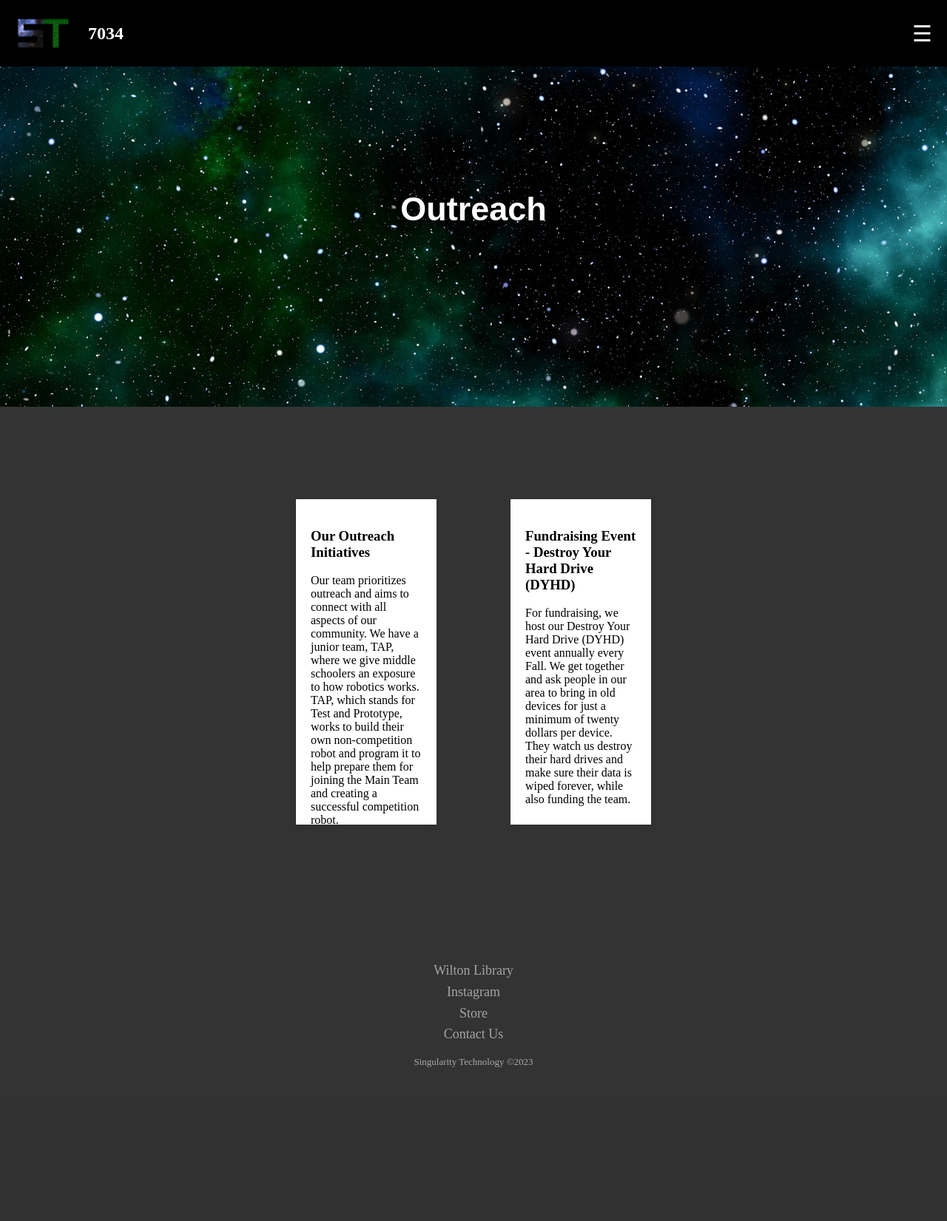
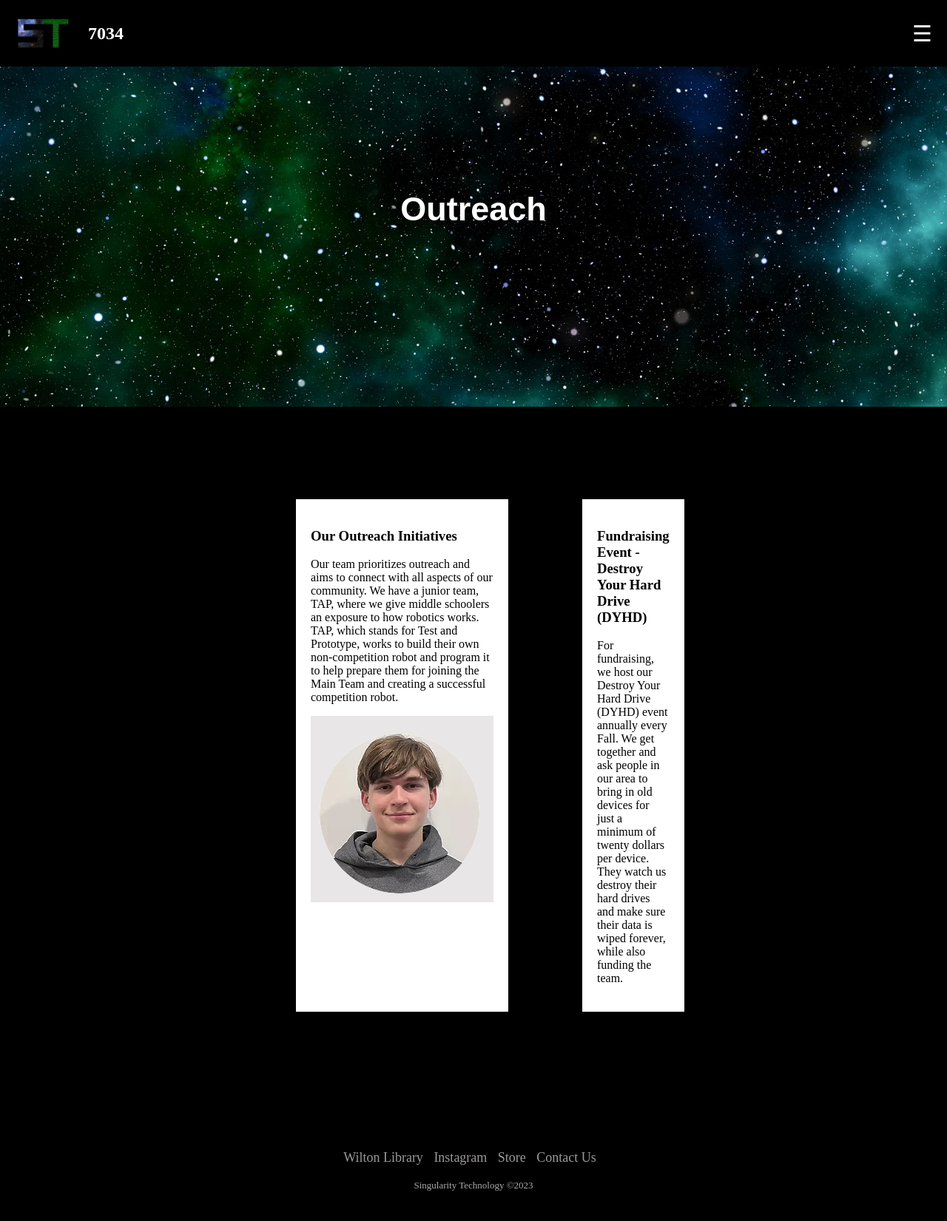
Before and after one commit to TotalSimplicity/Singularity-Technology-Website, a PHP site: page /outreach.php in a window 1280 px wide. Shown: the whole page at 74% size. Before the commit the page ends 1443 px from the top, so only its background shows below. Run offline with PHP 8.4, Linux system fonts and the light colour scheme; some libraries are stand-ins or nearby versions; some web fonts are replaced.

Commit message:
Minor fixes + outreach page

```diff
--- a/contact.php
+++ b/contact.php
@@ -68,13 +68,13 @@
   <div class="container">
     <form action="message-send.php" method="post">
       <label for="name">Name</label>
-      <input type="text" id="fname" name="name" placeholder="Your name..">
+      <input type="text" id="fname" name="name" placeholder="Your name...">
       <label for="email">Email</label>
-      <input type="text" id="email" name="email" placeholder="Your email..">
+      <input type="text" id="email" name="email" placeholder="Your email...">
 
 
       <label for="message">Message</label>
-      <textarea id="message" name="message" placeholder="Write something.." style="height:200px"></textarea>
+      <textarea id="message" name="message" placeholder="Write something..." style="height:200px"></textarea>
 
       <input type="submit" value="Submit">
     </form>
--- a/footer.php
+++ b/footer.php
@@ -1,73 +1,19 @@
-<link href="style.css" rel="stylesheet">
-<style>
-    .footer-basic {
-  padding:40px 0;
-  color:#c4bfbe;
-}
-
-.footer-basic ul {
-  padding:0;
-  list-style:none;
-  text-align:center;
-  font-size:18px;
-  line-height:1.6;
-  margin-bottom:0;
-}
-
-.footer-basic li {
-  padding:0 10px;
-}
-
-.footer-basic ul a {
-  color:inherit;
-  text-decoration:none;
-  opacity:0.8;
-}
-
-.footer-basic ul a:hover {
-  opacity:1;
-}
-
-.footer-basic .social {
-  text-align:center;
-  padding-bottom:25px;
-}
-
-.footer-basic .social > a {
-  font-size:24px;
-  width:40px;
-  height:40px;
-  line-height:40px;
-  display:inline-block;
-  text-align:center;
-  border-radius:50%;
-  border:1px solid #ccc;
-  margin:0 8px;
-  color:inherit;
-  opacity:0.75;
-}
-
-.footer-basic .social > a:hover {
-  opacity:0.9;
-}
-
-.footer-basic .copyright {
-  margin-top:15px;
-  text-align:center;
-  font-size:13px;
-  color:#aaa;
-  margin-bottom:0;
-}
-</style>
+<!DOCTYPE html>
+<html lang="en">
+<head>
+    <meta charset="UTF-8">
+    <meta name="viewport" content="width=device-width, initial-scale=1.0">
+    <title>Footer Example</title>
+    <link href="style.css" rel="stylesheet">
+</head>
 <body>
     <div class="footer-basic">
         <footer>
-
             <ul class="list-inline">
-                <li class="list-inline-item"><a href="https://www.wiltonlibrary.org">Wilton Library</a></li>
-                <li class="list-inline-item"><a href="https://www.instagram.com/singularitytechnology/">Instagram</a></li>
-                <li class="list-inline-item"><a href="https://sites.google.com/view/singularitytechnology-small-bu/home">Store</a></li>
-                <li class="list-inline-item"><a href="contact.php">Contact Us</a></li>
+                <li><a href="https://www.wiltonlibrary.org">Wilton Library</a></li>
+                <li><a href="https://www.instagram.com/singularitytechnology/">Instagram</a></li>
+                <li><a href="https://sites.google.com/view/singularitytechnology-small-bu/home">Store</a></li>
+                <li><a href="contact.php">Contact Us</a></li>
             </ul>
             <p class="copyright">Singularity Technology ©2023</p>
         </footer>
@@ -75,5 +21,4 @@
     <script src="https://cdnjs.cloudflare.com/ajax/libs/jquery/3.2.1/jquery.min.js"></script>
     <script src="https://cdnjs.cloudflare.com/ajax/libs/twitter-bootstrap/4.1.3/js/bootstrap.bundle.min.js"></script>
 </body>
-
 </html>
--- a/index.php
+++ b/index.php
@@ -7,12 +7,6 @@
   <link rel="icon" href="headerlogof.ico" type="image/x-icon">
 
   <style>
-
-
-
-
-
-
 
     .slideshow-container {
       max-width: 75%;
--- a/outreach.php
+++ b/outreach.php
@@ -21,8 +21,8 @@
     }
 
     .column {
-      width: 40%; /* Make the boxes less wide */
-      height: 400px;
+      width: auto; /* Make the boxes less wide */
+      height: auto;
       background-color: white;
       padding: 20px;
       margin: 50px; /* Reduce the margin to bring the boxes closer */
@@ -41,6 +41,7 @@
     <div class="column">
       <h3>Our Outreach Initiatives</h3>
       <p>Our team prioritizes outreach and aims to connect with all aspects of our community. We have a junior team, TAP, where we give middle schoolers an exposure to how robotics works. TAP, which stands for Test and Prototype, works to build their own non-competition robot and program it to help prepare them for joining the Main Team and creating a successful competition robot.</p>
+      <img src="henry.png" alt="henrypng">
     </div>
 
     <div class="column">
--- a/style.css
+++ b/style.css
@@ -6,7 +6,7 @@ body {
       margin: 0;
       padding: 0;
       position: relative;
-      background-color: #333333;
+      background-color: black;
 }
 .parallax-section {
     height: 500px;
@@ -82,3 +82,39 @@ body {
     padding-right: 30%;
     padding-left: 5%;
 }
+.footer-basic {
+  padding: 40px 0;
+  color: #c4bfbe;
+}
+
+.footer-basic ul {
+  padding: 0;
+  list-style: none; /* Removed list-inline */
+  text-align: center;
+  font-size: 18px;
+  line-height: 1.6;
+  margin-bottom: 0;
+}
+
+.footer-basic ul li {
+  display: inline; /* Display list items horizontally */
+  margin-right: 10px; /* Add some spacing between list items */
+}
+
+.footer-basic ul a {
+  color: inherit;
+  text-decoration: none;
+  opacity: 0.8;
+}
+
+.footer-basic ul a:hover {
+  opacity: 1;
+}
+
+.footer-basic .copyright {
+  margin-top: 15px;
+  text-align: center;
+  font-size: 13px;
+  color: #aaa;
+  margin-bottom: 0;
+}
```
Also changed, not shown: henry.png (added).
